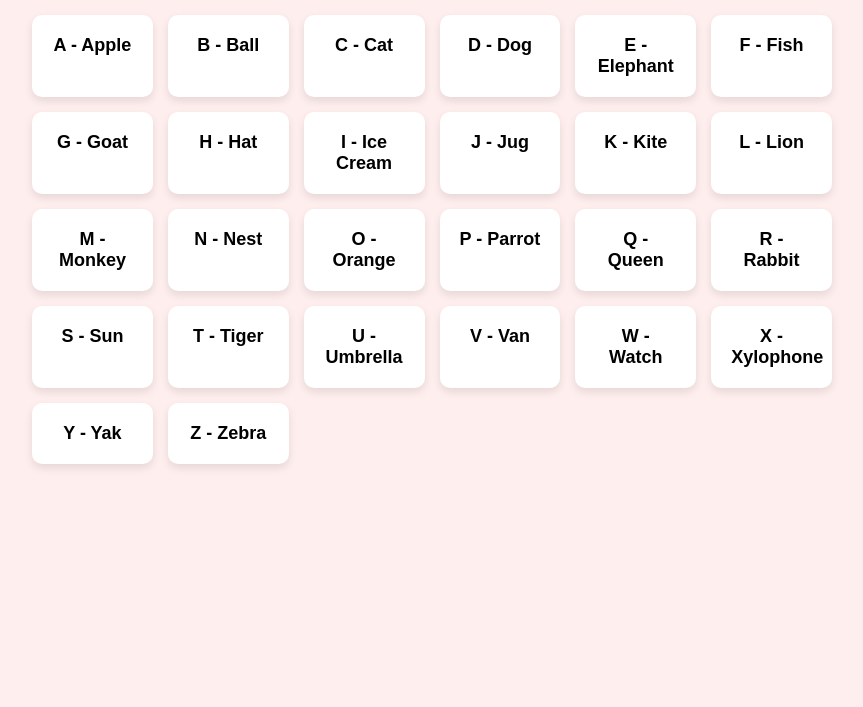
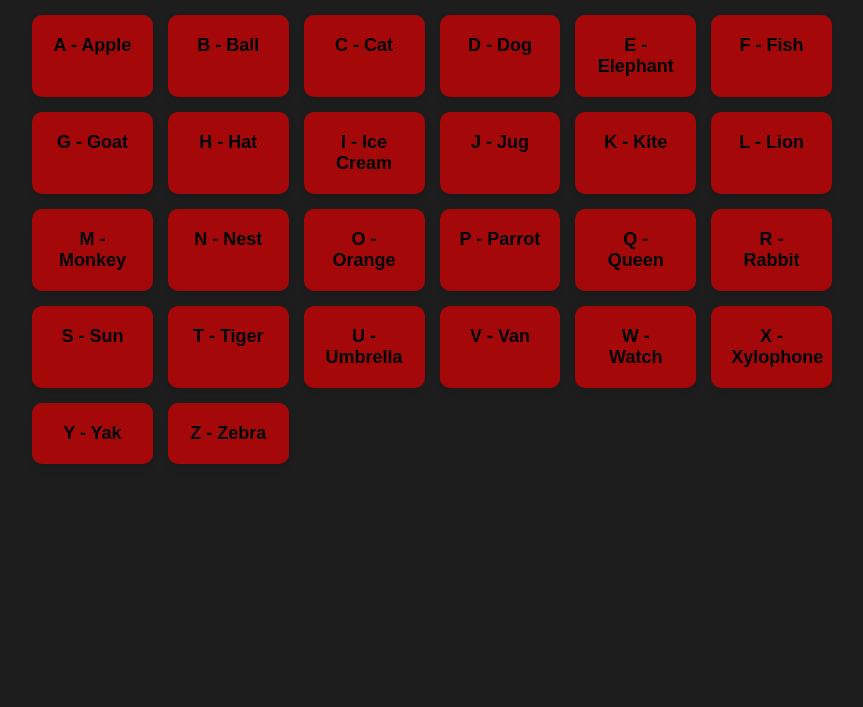
Before and after one commit to rahulkumar1165/ci-cd-testing, a plain HTML site: page index.html in a window 1280 px wide. Shown: the part 93-800 px from the top of the page, without its empty margins (208-1071 px from the left). Drawn offline with Linux system fonts and the light colour scheme.

Commit message:
updated bg color

```diff
--- a/index.html
+++ b/index.html
@@ -1,19 +1,22 @@
 <!DOCTYPE html>
 <html lang="en">
+
 <head>
     <meta charset="UTF-8">
     <title>A to Z Learning</title>
     <style>
         body {
             font-family: Arial, sans-serif;
-            background: #ffeeee;
+            background: #1d1d1d;
             text-align: center;
             margin: 0;
             padding: 20px;
         }
+
         h1 {
             margin-bottom: 30px;
         }
+
         .grid {
             display: grid;
             grid-template-columns: repeat(auto-fit, minmax(120px, 1fr));
@@ -21,16 +24,18 @@
             max-width: 800px;
             margin: auto;
         }
+
         .card {
-            background: white;
+            background: rgb(165, 8, 8);
             padding: 20px;
             border-radius: 10px;
-            box-shadow: 0 4px 8px rgba(0,0,0,0.1);
+            box-shadow: 0 4px 8px rgba(0, 0, 0, 0.1);
             font-size: 18px;
             font-weight: bold;
         }
     </style>
 </head>
+
 <body>
 
     <h1>A to Z Learning</h1>
@@ -65,4 +70,5 @@
     </div>
 
 </body>
+
 </html>
```
